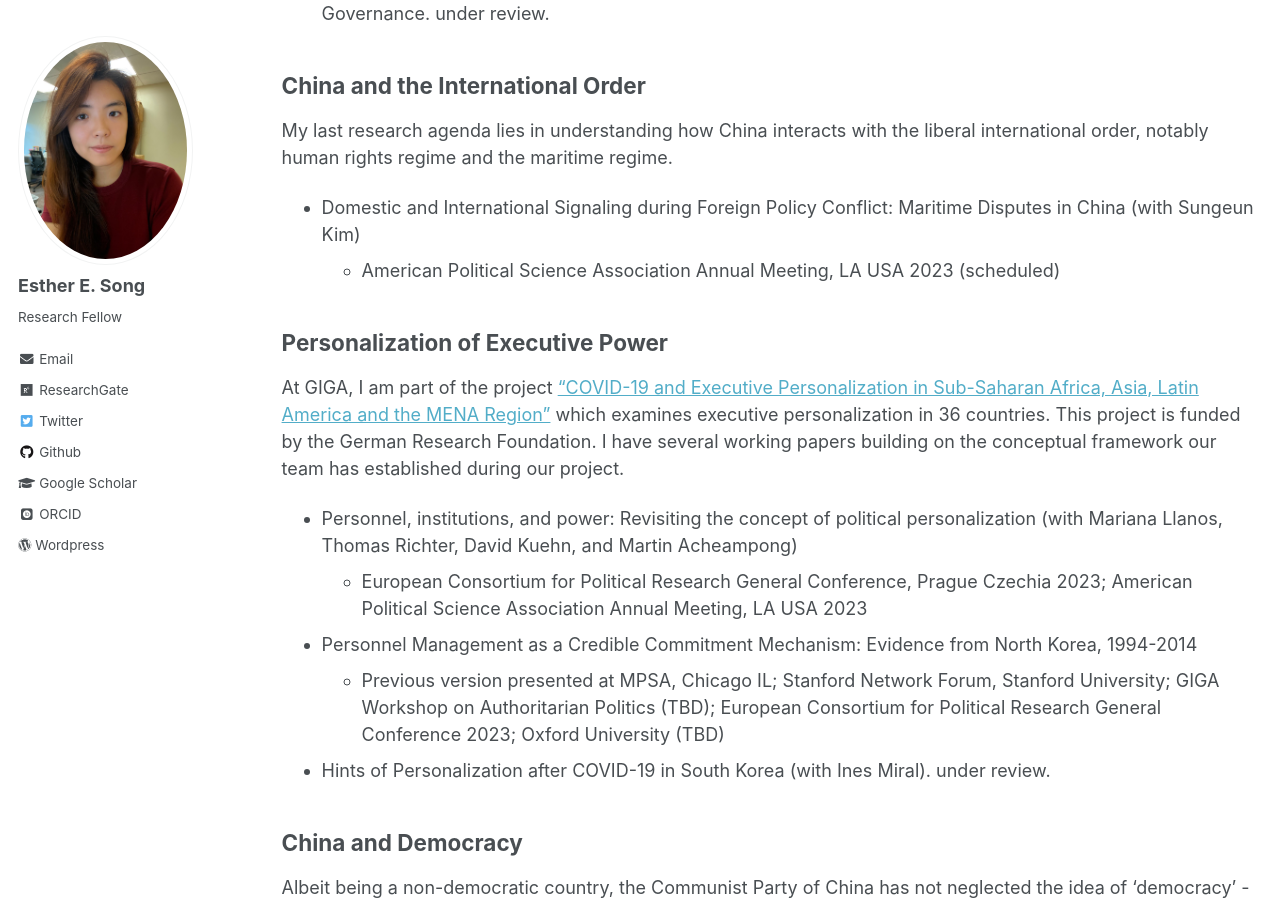
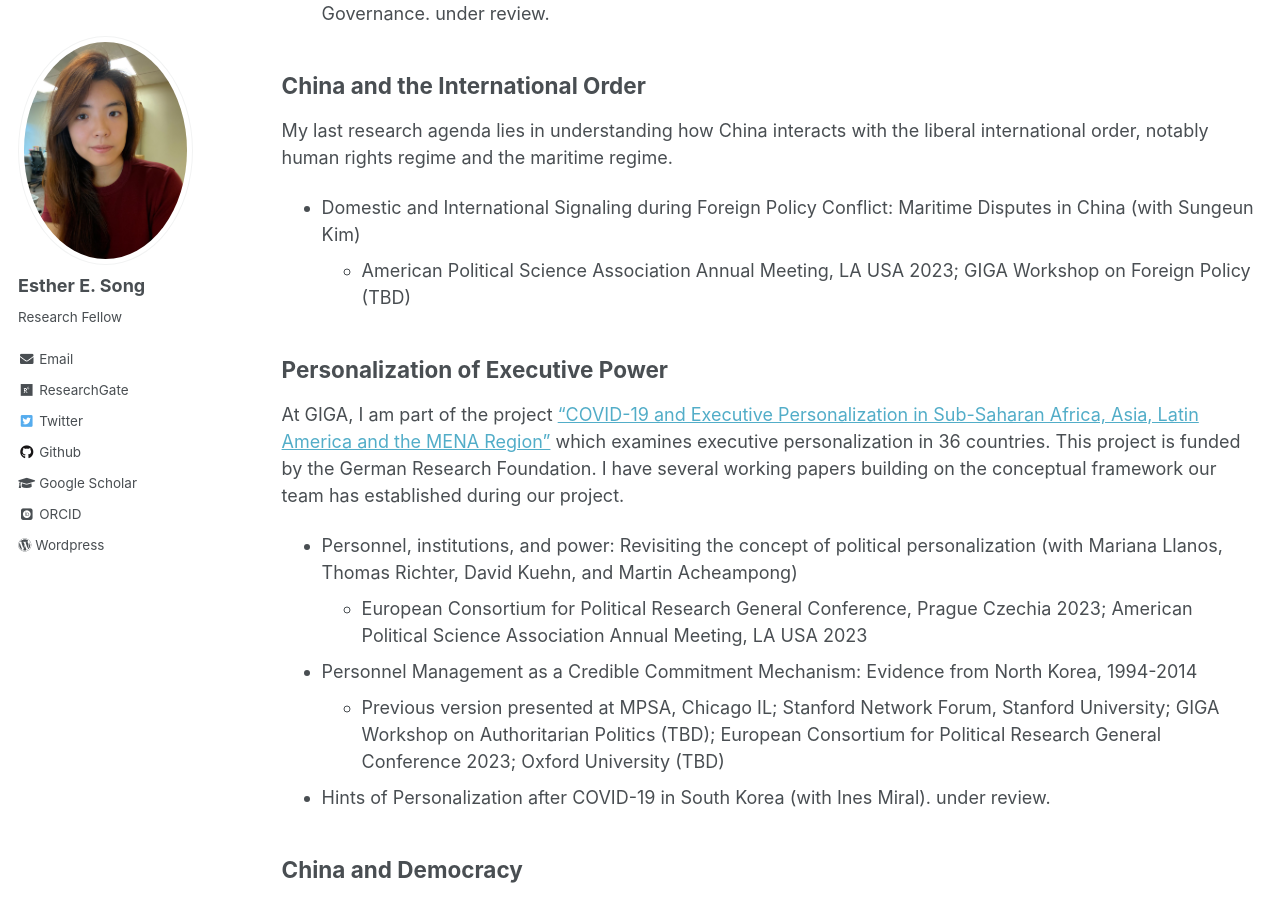
Before and after one commit to ehsong/ehsong.github.io, a Jekyll site: the page built from _pages/research.md, in a window 1280 px wide and 900 px high, scrolled down 1997 px. Built offline with Jekyll 4.4.1, drawn with Linux system fonts in a browser that asks for light colours; some web fonts are replaced.

Commit message:
Update research.md

```diff
--- a/_pages/research.md
+++ b/_pages/research.md
@@ -51,7 +51,7 @@ What explains the growth of the NGO sector in China during the recent decades? D
 My last research agenda lies in understanding how China interacts with the liberal international order, notably human rights regime and the maritime regime.
 
 * Domestic and International Signaling during Foreign Policy Conflict: Maritime Disputes in China (with Sungeun Kim)
-  * American Political Science Association Annual Meeting, LA USA 2023 (scheduled)
+  * American Political Science Association Annual Meeting, LA USA 2023; GIGA Workshop on Foreign Policy (TBD)
 
 ## Personalization of Executive Power
 
```
